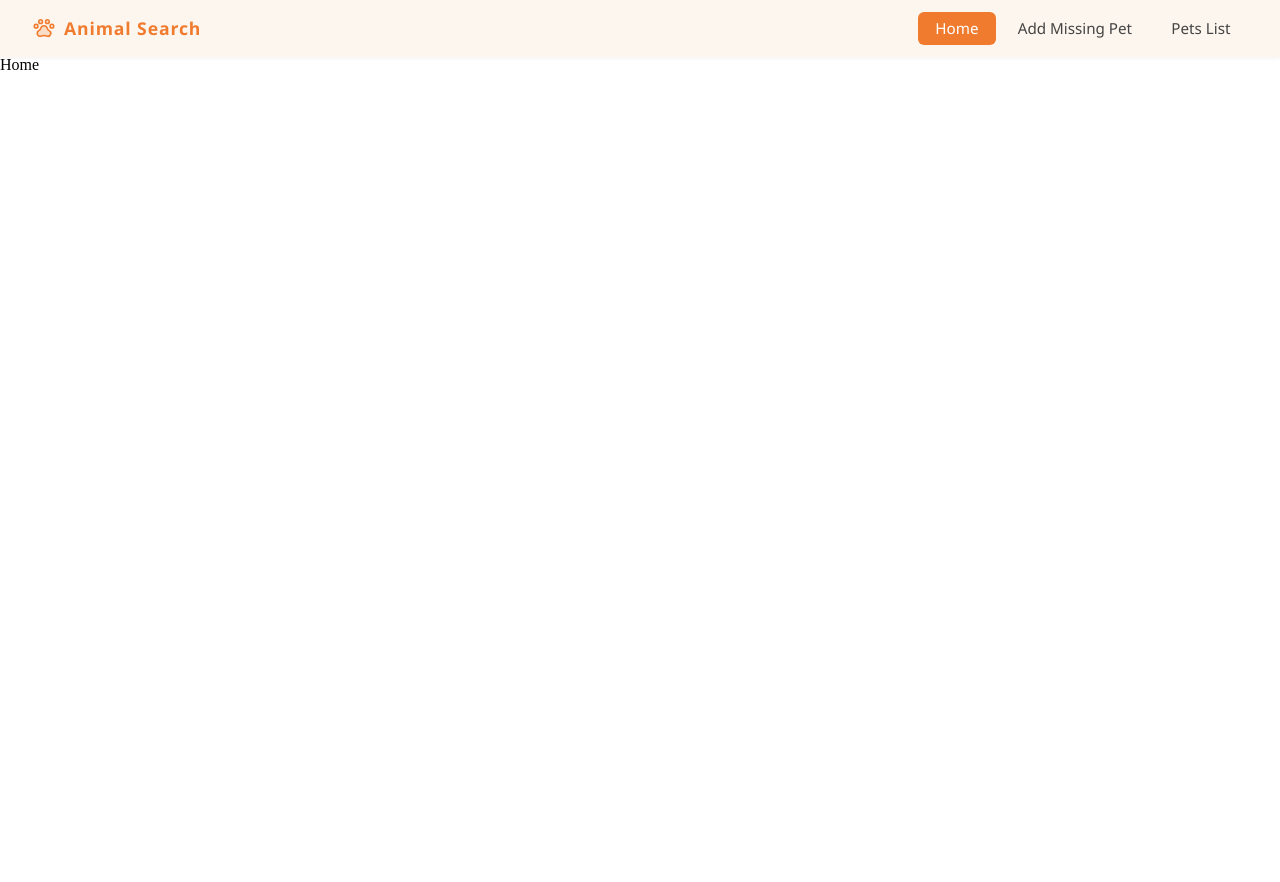
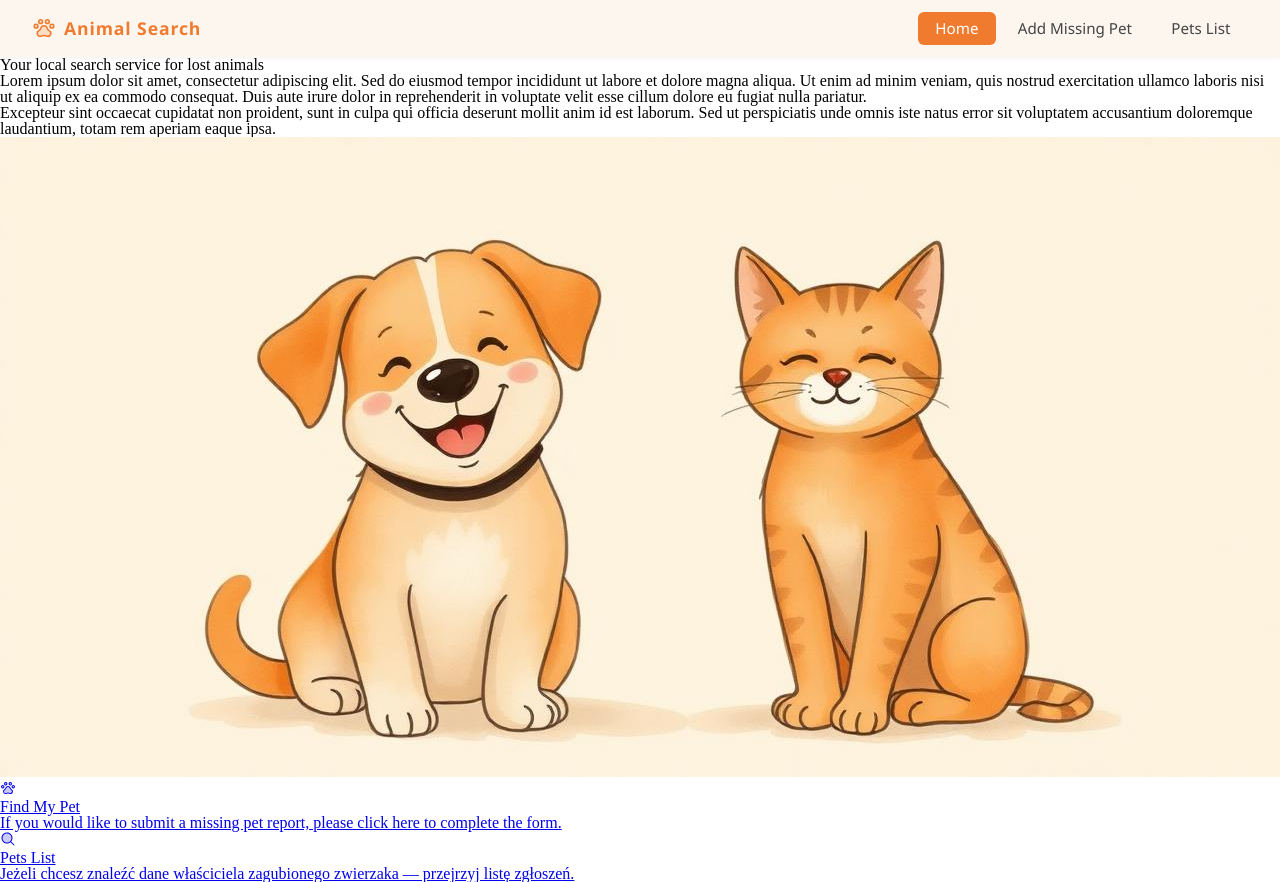
Before and after one commit to IrynaKr1/animal_search, a React (Vite) app in the folder client/: page / in a window 1280 px wide. Before the commit the page ends 800 px from the top, so only its background shows below. Built offline with nearby package versions, Linux system fonts and the light colour scheme.

Commit message:
Add HomePage component

```diff
--- a/client/src/App.jsx
+++ b/client/src/App.jsx
@@ -1,8 +1,9 @@
-import { BrowserRouter as Router, Switch, Route } from 'react-router-dom'
-import Navbar from './components/Navbar'
-import './App.css'
-import PetsListPage from './pages/PetsListPage'
-import CreatePetPage from './pages/CreatePetPage'
+import { BrowserRouter as Router, Switch, Route } from 'react-router-dom';
+import Navbar from './components/Navbar';
+import './App.css';
+import PetsListPage from './pages/PetsListPage';
+import CreatePetPage from './pages/CreatePetPage';
+import HomePage from './pages/HomePage';
 
 function App () {
   return (
@@ -12,7 +13,7 @@ function App () {
         <main>
           <Switch>
             <Route path='/' exact>
-              Home
+              <HomePage />
             </Route>
             <Route path='/pets/create'>
               <CreatePetPage />
@@ -24,7 +25,7 @@ function App () {
         </main>
       </Router>
     </>
-  )
+  );
 }
 
-export default App
+export default App;
--- /dev/null
+++ b/client/src/pages/HomePage/index.jsx
@@ -0,0 +1,65 @@
+import { Link } from 'react-router-dom';
+import { PiPawPrintDuotone, PiMagnifyingGlassDuotone } from 'react-icons/pi';
+import styles from './HomePage.module.scss';
+import petsImage from './pets.jpg';
+
+function HomePage () {
+  return (
+    <main className={styles.home}>
+      {/* About us section */}
+      <section className={styles.about_us}>
+        <div>
+          <h1>
+            Your local search service for
+            <span> lost animals</span>
+          </h1>
+          <p>
+            Lorem ipsum dolor sit amet, consectetur adipiscing elit. Sed do
+            eiusmod tempor incididunt ut labore et dolore magna aliqua. Ut enim
+            ad minim veniam, quis nostrud exercitation ullamco laboris nisi ut
+            aliquip ex ea commodo consequat. Duis aute irure dolor in
+            reprehenderit in voluptate velit esse cillum dolore eu fugiat nulla
+            pariatur.
+          </p>
+          <p>
+            Excepteur sint occaecat cupidatat non proident, sunt in culpa qui
+            officia deserunt mollit anim id est laborum. Sed ut perspiciatis
+            unde omnis iste natus error sit voluptatem accusantium doloremque
+            laudantium, totam rem aperiam eaque ipsa.
+          </p>
+        </div>
+        <div>
+          <img src={petsImage} alt='A dog and a cat' className={styles.image} />
+        </div>
+      </section>
+
+      {/* Cards section */}
+
+      <section>
+        <Link to='/pets/create'>
+          <div>
+            <PiPawPrintDuotone />
+          </div>
+          <h2>Find My Pet</h2>
+          <p>
+            If you would like to submit a missing pet report, please click here
+            to complete the form.
+          </p>
+        </Link>
+
+        <Link to='/pets'>
+          <div>
+            <PiMagnifyingGlassDuotone />
+          </div>
+          <h2>Pets List</h2>
+          <p>
+            Jeżeli chcesz znaleźć dane właściciela zagubionego zwierzaka —
+            przejrzyj listę zgłoszeń.
+          </p>
+        </Link>
+      </section>
+    </main>
+  );
+}
+
+export default HomePage;
```
Also changed, not shown: client/src/pages/HomePage/HomePage.module.scss (added), client/src/pages/HomePage/pets.jpg (added).
